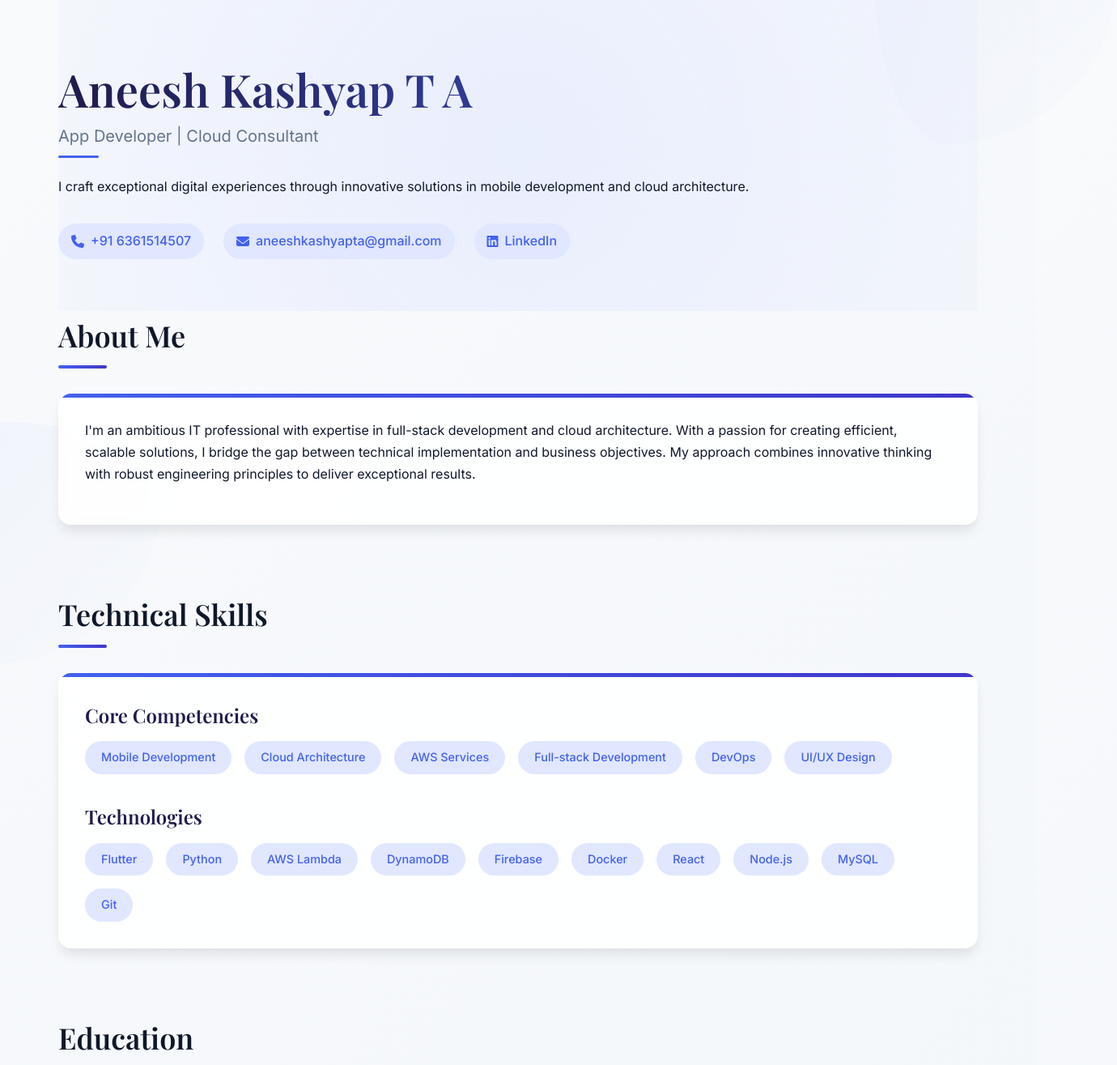
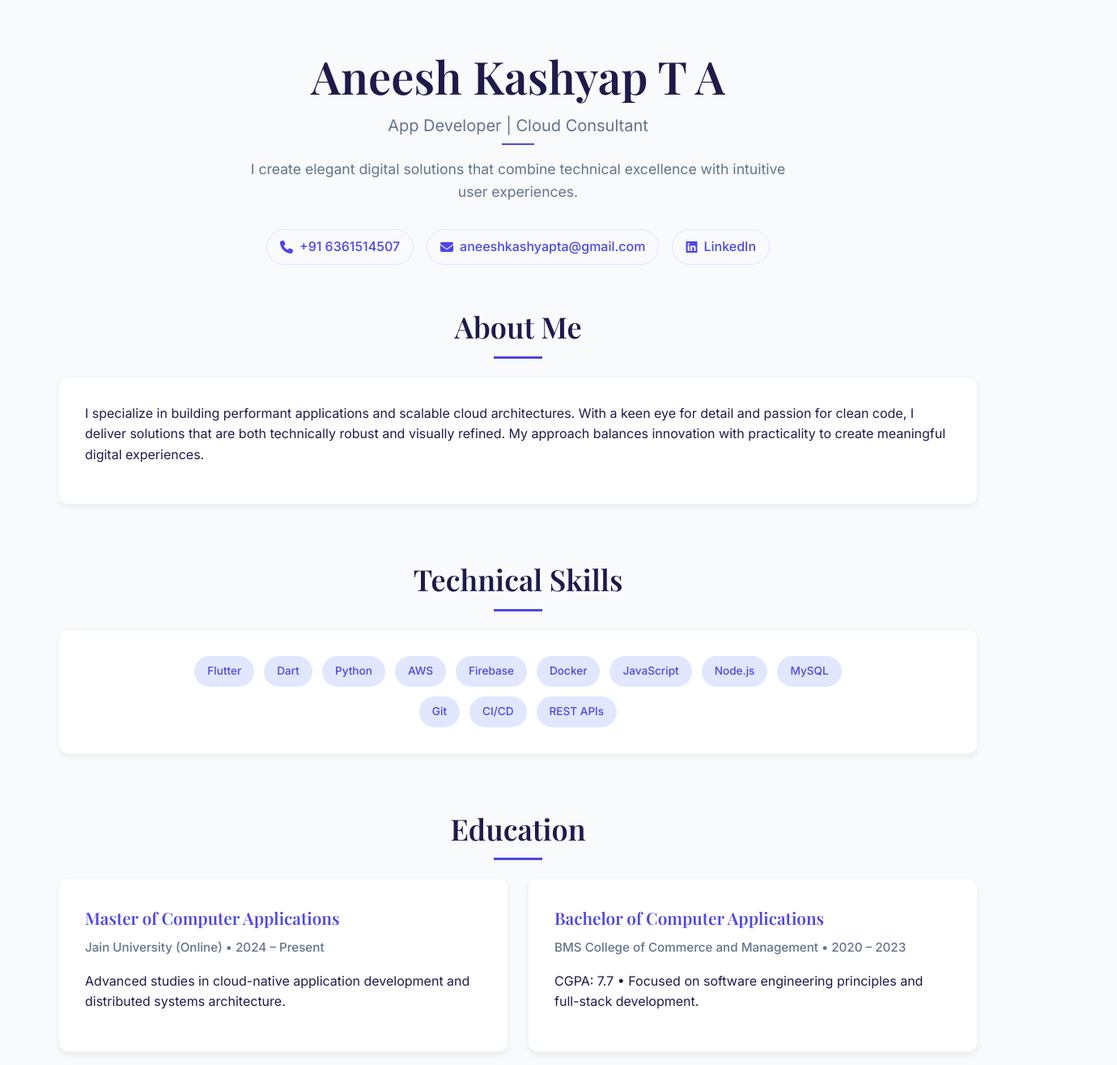
Before and after one commit to AneeshKashyap004/aneesh-portfolio, a plain HTML site: page index.html in a window 1280 px wide. Shown: the part 20-1335 px from the top of the page at 81% size, 1380 px wide, since content can reach past the window. Drawn offline with nearby package versions, Linux system fonts and the light colour scheme.

Commit message:
Update index.html

```diff
--- a/index.html
+++ b/index.html
@@ -4,24 +4,19 @@
   <meta charset="UTF-8">
   <meta name="viewport" content="width=device-width, initial-scale=1.0">
   <title>Aneesh Kashyap | Portfolio</title>
-  <link href="https://fonts.googleapis.com/css2?family=Inter:wght@300;400;500;600;700&family=Playfair+Display:wght@400;500;600&display=swap" rel="stylesheet">
+  <link href="https://fonts.googleapis.com/css2?family=Inter:wght@300;400;500;600&family=Playfair+Display:wght@400;500;600&display=swap" rel="stylesheet">
   <link rel="stylesheet" href="https://cdnjs.cloudflare.com/ajax/libs/font-awesome/6.4.0/css/all.min.css">
   <style>
     :root {
-      --primary: #4361ee;
+      --primary: #4f46e5;
       --primary-light: #e0e7ff;
-      --secondary: #3f37c9;
       --dark: #1e1b4b;
-      --darker: #0f172a;
       --light: #f8fafc;
       --gray: #64748b;
-      --light-gray: #e2e8f0;
-      --accent: #f43f5e;
-      --bg: linear-gradient(135deg, #f8fafc 0%, #f1f5f9 100%);
-      --card-bg: rgba(255, 255, 255, 0.9);
-      --glass: rgba(255, 255, 255, 0.15);
-      --shadow: 0 10px 15px -3px rgba(0, 0, 0, 0.1);
-      --shadow-lg: 0 20px 25px -5px rgba(0, 0, 0, 0.1);
+      --light-gray: #f1f5f9;
+      --card-bg: #ffffff;
+      --shadow: 0 4px 6px rgba(0, 0, 0, 0.05);
+      --transition: all 0.3s ease;
     }
 
     * {
@@ -32,13 +27,14 @@
 
     body {
       font-family: 'Inter', sans-serif;
-      background: var(--bg);
-      color: var(--darker);
-      line-height: 1.7;
-      overflow-x: hidden;
+      background-color: var(--light);
+      color: var(--dark);
+      line-height: 1.6;
+      -webkit-font-smoothing: antialiased;
     }
 
     .container {
+      width: 100%;
       max-width: 1200px;
       margin: 0 auto;
       padding: 0 2rem;
@@ -46,61 +42,53 @@
 
     /* Header Styles */
     header {
-      padding: 6rem 0 4rem;
-      position: relative;
-      overflow: hidden;
-    }
-
-    header::before {
-      content: '';
-      position: absolute;
-      top: -50%;
-      left: -50%;
-      width: 200%;
-      height: 200%;
-      background: radial-gradient(circle, var(--primary-light) 0%, rgba(255,255,255,0) 70%);
-      z-index: -1;
-      opacity: 0.6;
+      padding: 5rem 0 3rem;
+      text-align: center;
     }
 
     h1, h2, h3 {
       font-family: 'Playfair Display', serif;
       font-weight: 600;
+      color: var(--dark);
     }
 
     h1 {
-      font-size: 3.5rem;
-      margin-bottom: 0.5rem;
-      background: linear-gradient(90deg, var(--dark), var(--primary));
-      -webkit-background-clip: text;
-      background-clip: text;
-      color: transparent;
+      font-size: clamp(2.5rem, 5vw, 3.5rem);
+      margin-bottom: 0.75rem;
       line-height: 1.2;
     }
 
     .title-sub {
-      font-size: 1.25rem;
+      font-size: clamp(1rem, 2vw, 1.25rem);
       color: var(--gray);
       font-weight: 400;
-      margin-bottom: 2rem;
+      margin-bottom: 1.5rem;
+      display: inline-block;
       position: relative;
-      display: inline-block;
     }
 
     .title-sub::after {
       content: '';
       position: absolute;
-      bottom: -10px;
-      left: 0;
-      width: 50px;
-      height: 3px;
+      bottom: -8px;
+      left: 50%;
+      transform: translateX(-50%);
+      width: 40px;
+      height: 2px;
       background: var(--primary);
-      border-radius: 3px;
+    }
+
+    .intro {
+      max-width: 700px;
+      margin: 0 auto 2rem;
+      color: var(--gray);
+      font-size: 1.1rem;
     }
 
     .contact {
       display: flex;
-      gap: 1.5rem;
+      justify-content: center;
+      gap: 1rem;
       flex-wrap: wrap;
       margin-top: 2rem;
     }
@@ -114,78 +102,64 @@
       font-weight: 500;
       padding: 0.5rem 1rem;
       border-radius: 50px;
-      transition: all 0.3s ease;
-      background: var(--primary-light);
+      transition: var(--transition);
+      border: 1px solid var(--primary-light);
     }
 
     .contact a:hover {
+      background: var(--primary-light);
       transform: translateY(-2px);
-      box-shadow: var(--shadow);
-      color: var(--secondary);
     }
 
     /* Section Styles */
     section {
-      margin-bottom: 5rem;
-      position: relative;
+      margin-bottom: 4rem;
     }
 
     h2 {
-      font-size: 2.25rem;
-      margin-bottom: 2.5rem;
+      font-size: clamp(1.8rem, 3vw, 2.25rem);
+      margin-bottom: 2rem;
+      text-align: center;
       position: relative;
-      display: inline-block;
     }
 
     h2::after {
       content: '';
       position: absolute;
       bottom: -10px;
-      left: 0;
+      left: 50%;
+      transform: translateX(-50%);
       width: 60px;
-      height: 4px;
-      background: linear-gradient(90deg, var(--primary), var(--secondary));
-      border-radius: 4px;
+      height: 3px;
+      background: var(--primary);
     }
 
     /* Card Styles */
     .card-grid {
       display: grid;
-      grid-template-columns: repeat(auto-fill, minmax(350px, 1fr));
-      gap: 2rem;
+      grid-template-columns: repeat(auto-fit, minmax(300px, 1fr));
+      gap: 1.5rem;
+      width: 100%;
     }
 
     .card {
       background: var(--card-bg);
-      backdrop-filter: blur(10px);
-      border-radius: 16px;
+      border-radius: 12px;
       padding: 2rem;
       box-shadow: var(--shadow);
-      transition: all 0.4s cubic-bezier(0.175, 0.885, 0.32, 1.1);
-      border: 1px solid rgba(255, 255, 255, 0.3);
-      position: relative;
-      overflow: hidden;
-    }
-
-    .card::before {
-      content: '';
-      position: absolute;
-      top: 0;
-      left: 0;
-      width: 100%;
-      height: 5px;
-      background: linear-gradient(90deg, var(--primary), var(--secondary));
+      transition: var(--transition);
+      border: 1px solid var(--light-gray);
     }
 
     .card:hover {
-      transform: translateY(-10px);
-      box-shadow: var(--shadow-lg);
+      transform: translateY(-5px);
+      box-shadow: 0 10px 15px rgba(0, 0, 0, 0.05);
     }
 
     .card h3 {
-      color: var(--dark);
-      margin-bottom: 0.75rem;
-      font-size: 1.5rem;
+      font-size: 1.3rem;
+      margin-bottom: 0.5rem;
+      color: var(--primary);
     }
 
     .card em {
@@ -193,13 +167,13 @@
       color: var(--gray);
       font-style: normal;
       font-weight: 500;
-      margin-bottom: 1.25rem;
+      margin-bottom: 1rem;
       font-size: 0.95rem;
     }
 
     .card p {
       margin-bottom: 1rem;
-      color: var(--darker);
+      color: var(--dark);
     }
 
     ul {
@@ -208,38 +182,36 @@
 
     ul li {
       position: relative;
-      padding-left: 1.75rem;
-      margin-bottom: 0.75rem;
+      padding-left: 1.5rem;
+      margin-bottom: 0.5rem;
     }
 
     ul li::before {
-      content: '▹';
+      content: '•';
       position: absolute;
       left: 0;
       color: var(--primary);
+      font-weight: bold;
     }
 
     /* Skills Section */
     .skills-container {
       display: flex;
       flex-wrap: wrap;
-      gap: 1rem;
+      justify-content: center;
+      gap: 0.75rem;
+      max-width: 800px;
+      margin: 0 auto;
     }
 
     .skill-chip {
       background: var(--primary-light);
       color: var(--primary);
-      padding: 0.5rem 1.25rem;
+      padding: 0.5rem 1rem;
       border-radius: 50px;
       font-weight: 500;
-      font-size: 0.9rem;
-      transition: all 0.3s ease;
-    }
-
-    .skill-chip:hover {
-      background: var(--primary);
-      color: white;
-      transform: translateY(-2px);
+      font-size: 0.85rem;
+      transition: var(--transition);
     }
 
     /* Footer */
@@ -248,82 +220,32 @@
       padding: 3rem 0;
       color: var(--gray);
       font-size: 0.9rem;
-      position: relative;
+      border-top: 1px solid var(--light-gray);
+      margin-top: 2rem;
     }
 
-    footer::before {
-      content: '';
-      position: absolute;
-      top: 0;
-      left: 50%;
-      transform: translateX(-50%);
-      width: 200px;
-      height: 1px;
-      background: var(--light-gray);
-    }
-
-    /* Animations */
-    @keyframes float {
-      0%, 100% { transform: translateY(0); }
-      50% { transform: translateY(-10px); }
-    }
-
-    .floating {
-      animation: float 6s ease-in-out infinite;
-    }
-
-    /* Responsive */
+    /* Responsive Adjustments */
     @media (max-width: 768px) {
-      h1 {
-        font-size: 2.5rem;
+      .container {
+        padding: 0 1.5rem;
       }
 
-      h2 {
-        font-size: 1.8rem;
+      header {
+        padding: 3rem 0 2rem;
       }
 
       .card-grid {
         grid-template-columns: 1fr;
       }
-
-      .contact {
-        flex-direction: column;
-        gap: 1rem;
-      }
-    }
-
-    /* Decorative Elements */
-    .blob {
-      position: absolute;
-      width: 300px;
-      height: 300px;
-      background: linear-gradient(135deg, var(--primary-light), rgba(255,255,255,0));
-      border-radius: 30% 70% 70% 30% / 30% 30% 70% 70%;
-      z-index: -1;
-      opacity: 0.3;
-    }
-
-    .blob-1 {
-      top: -100px;
-      right: -100px;
-    }
-
-    .blob-2 {
-      bottom: -50px;
-      left: -100px;
     }
   </style>
 </head>
 <body>
   <div class="container">
-    <!-- Decorative blobs -->
-    <div class="blob blob-1 floating"></div>
-    <div class="blob blob-2 floating" style="animation-delay: 2s;"></div>
-
     <header>
       <h1>Aneesh Kashyap T A</h1>
       <p class="title-sub">App Developer | Cloud Consultant</p>
-      <p class="intro">I craft exceptional digital experiences through innovative solutions in mobile development and cloud architecture.</p>
+      <p class="intro">I create elegant digital solutions that combine technical excellence with intuitive user experiences.</p>
 
       <div class="contact">
         <a href="tel:+916361514507">
@@ -344,35 +266,26 @@
     <section>
       <h2>About Me</h2>
       <div class="card">
-        <p>I'm an ambitious IT professional with expertise in full-stack development and cloud architecture. With a passion for creating efficient, scalable solutions, I bridge the gap between technical implementation and business objectives. My approach combines innovative thinking with robust engineering principles to deliver exceptional results.</p>
+        <p>I specialize in building performant applications and scalable cloud architectures. With a keen eye for detail and passion for clean code, I deliver solutions that are both technically robust and visually refined. My approach balances innovation with practicality to create meaningful digital experiences.</p>
       </div>
     </section>
 
     <section>
       <h2>Technical Skills</h2>
       <div class="card">
-        <h3>Core Competencies</h3>
-        <div class="skills-container">
-          <span class="skill-chip">Mobile Development</span>
-          <span class="skill-chip">Cloud Architecture</span>
-          <span class="skill-chip">AWS Services</span>
-          <span class="skill-chip">Full-stack Development</span>
-          <span class="skill-chip">DevOps</span>
-          <span class="skill-chip">UI/UX Design</span>
-        </div>
-
-        <h3 style="margin-top: 2rem;">Technologies</h3>
         <div class="skills-container">
           <span class="skill-chip">Flutter</span>
+          <span class="skill-chip">Dart</span>
           <span class="skill-chip">Python</span>
-          <span class="skill-chip">AWS Lambda</span>
-          <span class="skill-chip">DynamoDB</span>
+          <span class="skill-chip">AWS</span>
           <span class="skill-chip">Firebase</span>
           <span class="skill-chip">Docker</span>
-          <span class="skill-chip">React</span>
+          <span class="skill-chip">JavaScript</span>
           <span class="skill-chip">Node.js</span>
           <span class="skill-chip">MySQL</span>
           <span class="skill-chip">Git</span>
+          <span class="skill-chip">CI/CD</span>
+          <span class="skill-chip">REST APIs</span>
         </div>
       </div>
     </section>
@@ -383,12 +296,12 @@
         <div class="card">
           <h3>Master of Computer Applications</h3>
           <em>Jain University (Online) • 2024 – Present</em>
-          <p>Specializing in advanced cloud computing architectures and distributed systems. Coursework includes machine learning applications in cloud environments and enterprise-scale software design.</p>
+          <p>Advanced studies in cloud-native application development and distributed systems architecture.</p>
         </div>
         <div class="card">
           <h3>Bachelor of Computer Applications</h3>
           <em>BMS College of Commerce and Management • 2020 – 2023</em>
-          <p>CGPA: 7.7 • Focused on software engineering principles, database management, and algorithms. Completed coursework in data structures, operating systems, and web technologies.</p>
+          <p>CGPA: 7.7 • Focused on software engineering principles and full-stack development.</p>
         </div>
       </div>
     </section>
@@ -400,16 +313,19 @@
           <h3>App Developer</h3>
           <em>Bhupati Techno Solutions • Feb 2025 – Present</em>
           <ul>
-            <li>Architected state management solutions improving app performance by 45%</li>
-            <li>Mentored junior developers in clean code practices and testing methodologies</li>
+            <li>Developed cross-platform applications with Flutter framework</li>
+            <li>Implemented state management solutions for complex UIs</li>
+            <li>Optimized application performance and battery efficiency</li>
+            <li>Mentored junior developers in best practices</li>
           </ul>
         </div>
         <div class="card">
           <h3>Software Sales Executive</h3>
           <em>A.i Kaizen Pvt Ltd • Jan 2024 – Oct 2024</em>
           <ul>
-            <li>Conducted 50+ product demonstrations with 85% conversion rate</li>
-            <li>Collaborated with engineering teams to prioritize feature development based on client feedback</li>
+            <li>Consulted clients on technical solutions</li>
+            <li>Demonstrated product capabilities</li>
+            <li>Bridged communication between clients and engineers</li>
           </ul>
         </div>
       </div>
@@ -422,24 +338,27 @@
           <h3>DevSecOps ChatBot</h3>
           <em>AWS | Bedrock | SageMaker</em>
           <ul>
-            <li>Built intelligent Q&A system with 92% accuracy</li>
-            <li>Integrated Kendra for enterprise document search across multiple data sources</li>
+            <li>AI-powered assistant for technical documentation</li>
+            <li>Integrated with multiple knowledge bases</li>
+            <li>Implemented enterprise-grade security</li>
           </ul>
         </div>
         <div class="card">
           <h3>Scalable WordPress Hosting</h3>
           <em>AWS | RDS | Auto Scaling</em>
           <ul>
-            <li>Designed architecture with sub-second response times</li>
-            <li>Automated backups and disaster recovery procedures</li>
+            <li>High-availability architecture</li>
+            <li>Cost-optimized infrastructure</li>
+            <li>Automated backup solutions</li>
           </ul>
         </div>
         <div class="card">
           <h3>Easy Ride Cab App</h3>
           <em>Flutter | Firebase | Google Maps</em>
           <ul>
-            <li>Developed ride-hailing platform with real-time tracking and payment integration</li>
-            <li>Optimized location services </li>
+            <li>Real-time ride tracking</li>
+            <li>Integrated payment processing</li>
+            <li>Optimized location services</li>
           </ul>
         </div>
       </div>
@@ -451,24 +370,16 @@
         <div class="card">
           <h3>AWS Certified Cloud Practitioner</h3>
           <em>Amazon Web Services • 2024</em>
-          <p>Demonstrated cloud fluency across AWS services, security concepts, and architectural best practices.</p>
         </div>
         <div class="card">
           <h3>AWS re/Start Graduate</h3>
           <em>Amazon Web Services • 2023</em>
-          <p>Completed intensive cloud skills training program with hands-on labs in compute, storage, and networking.</p>
-        </div>
-        <div class="card">
-          <h3>Cloud Quest: Cloud Practitioner</h3>
-          <em>Amazon Web Services • 2023</em>
-          <p>Validated practical skills in building cloud solutions through gamified learning challenges.</p>
         </div>
       </div>
     </section>
 
     <footer>
       <p>© 2025 Aneesh Kashyap. All rights reserved.</p>
-      <p style="margin-top: 1rem;">Designed by Aneesh Kashyap</p>
     </footer>
   </div>
 </body>
```
